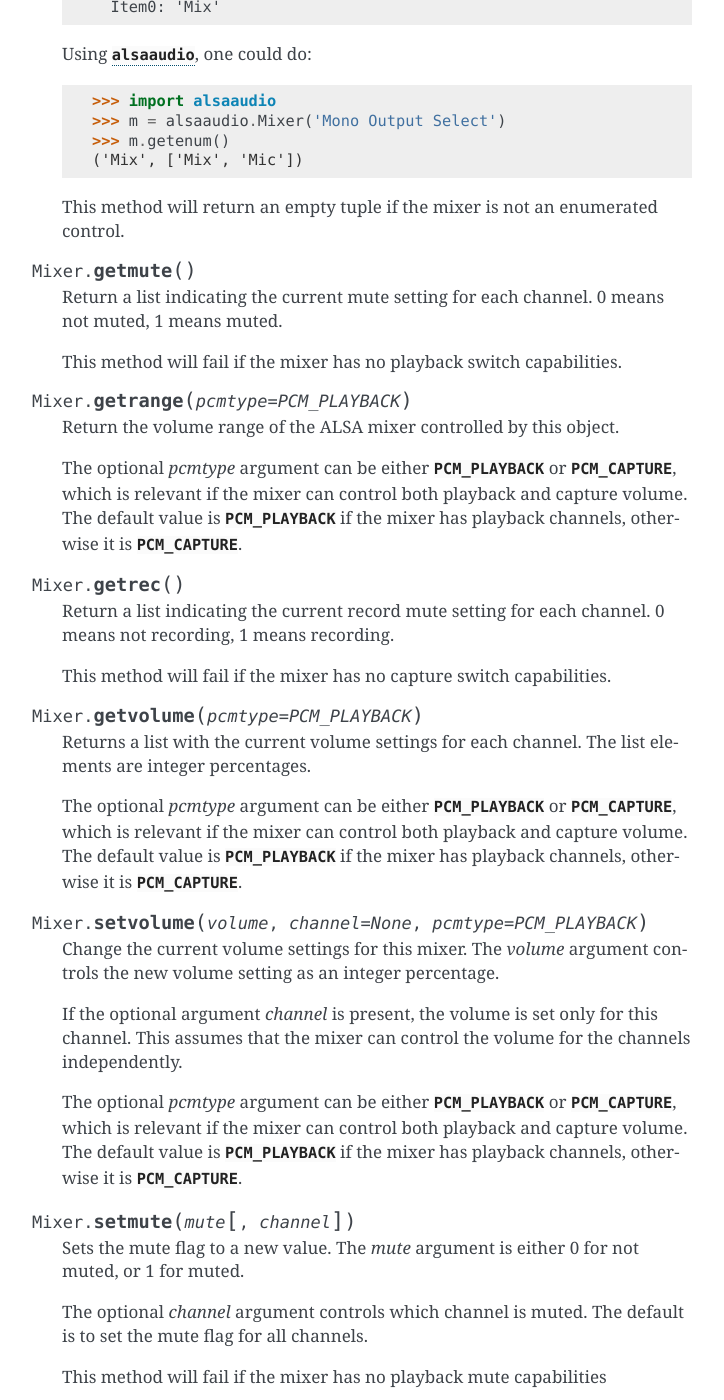
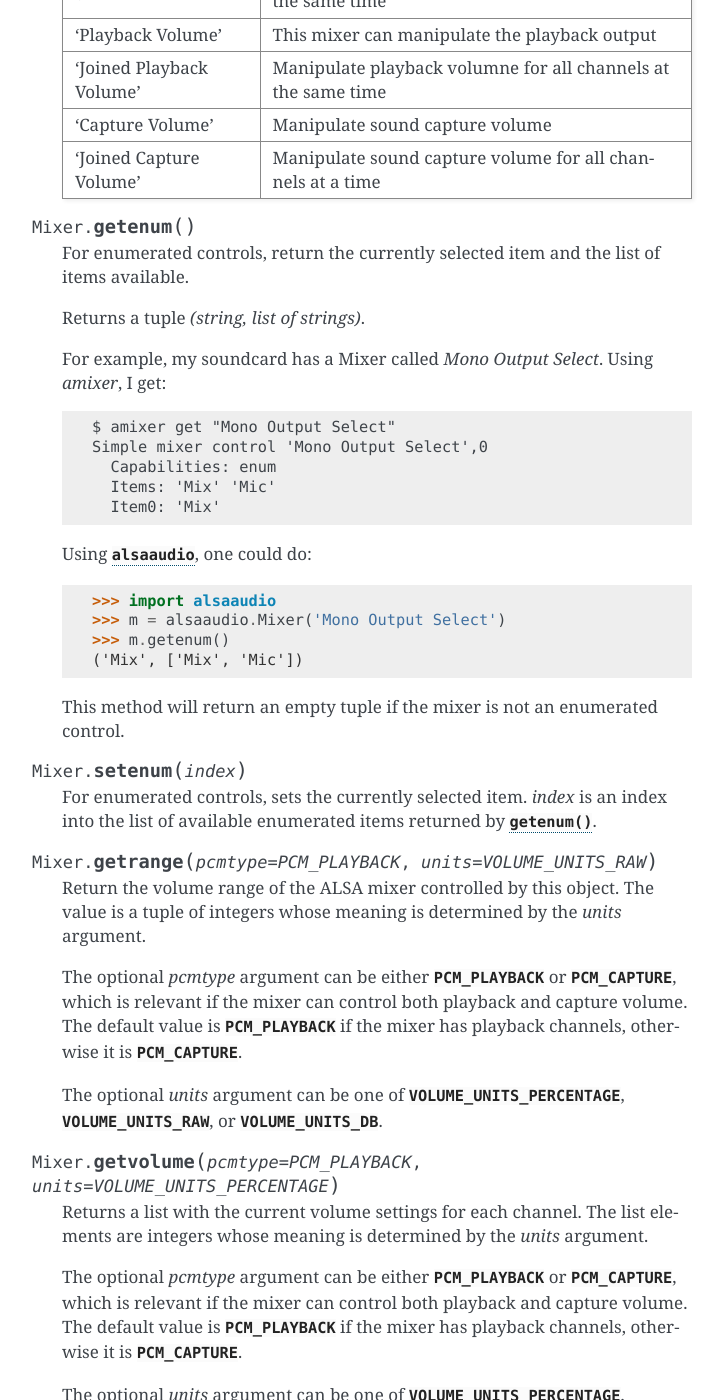
Before and after one commit to larsimmisch/pyalsaaudio, a Sphinx documentation site: the page built from doc/libalsaaudio.rst, in a window 1280 px wide and 1400 px high, scrolled down 11516 px. Shown: the whole window, without its empty margins (388-1112 px from the left). Built offline with Sphinx 7.4.7, drawn with Linux system fonts in a browser that asks for light colours; some of the changed text lies outside the part shown.

Commit message:
add missing and update incorrect/outdated documentation
for clarity, this includes docs which were previously omitted
(presumably) intentionally, but mark them as comments.

the getrec() and getmute() functions' docs are moved around, so they
appear in pairs with their set*() counterparts, like the *volume() ones
already did.

notably, this also fixes the docu of PCM_FORMAT_U8, which closes #104.

```diff
--- a/doc/libalsaaudio.rst
+++ b/doc/libalsaaudio.rst
@@ -39,6 +39,12 @@
    List the available ALSA cards by name. This function is only moderately
    useful. If you want to see a list of available PCM devices, use :func:`pcms`
    instead.
+
+..
+   Omitted by intention due to being superseded by cards():
+
+   .. function:: card_indexes()
+   .. function:: card_name()
 
 .. function:: mixers(cardindex=-1, device='default')
 
@@ -221,6 +227,34 @@
 
    Return the name of the sound card used by this PCM object.
 
+..
+   Omitted by intention due to not really fitting the c'tor-based setup concept:
+
+   .. method:: PCM.getchannels()
+
+   Returns list of the device's supported channel counts.
+
+   .. method:: PCM.getratebounds()
+
+   Returns the card's minimum and maximum supported sample rates as
+   a tuple of integers.
+
+   .. method:: PCM.getrates()
+
+   Returns the sample rates supported by the device.
+   The returned value can be of one of the following, depending on
+   the card's properties:
+   * Card supports only a single rate: returns the rate
+   * Card supports a continuous range of rates: returns a tuple of
+     the range's lower and upper bounds (inclusive)
+   * Card supports a collection of well-known rates: returns a list of
+     the supported rates
+
+   .. method:: PCM.getformats()
+
+   Returns a dictionary of supported format codes (integers) keyed by
+   their standard ALSA names (strings).
+
 .. method:: PCM.setchannels(nchannels)
 
    .. deprecated:: 0.9 Use the `channels` named argument to :func:`PCM`.
@@ -236,6 +270,20 @@
 .. method:: PCM.setperiodsize(period)
 
    .. deprecated:: 0.9 Use the `periodsize` named argument to :func:`PCM`.
+
+.. method:: PCM.info()
+
+   Returns a dictionary with the PCM object's configured parameters.
+
+   Values are retrieved from the ALSA library if they are available;
+   otherwise they represent those stored by pyalsaaudio, and their keys
+   are prefixed with ' (call value) '.
+
+   *New in 0.9.1*
+
+.. method:: PCM.dumpinfo()
+
+   Dumps the PCM object's configured parameters to stdout.
 
 .. method:: PCM.read()
 
@@ -274,10 +322,23 @@
    If *enable* is :const:`True`, playback or capture is paused.
    Otherwise, playback/capture is resumed.
 
+.. method:: PCM.drop()
+
+   Stop the stream and drop residual buffered frames.
+
+   *New in 0.9*
+
+.. method:: PCM.close()
+
+   Closes the PCM device.
+
+   For :const:`PCM_PLAYBACK` PCM objects in :const:`PCM_NORMAL` mode,
+   this function blocks until all pending playback is drained.
+
 .. method:: PCM.polldescriptors()
 
-   Returns a tuple of *(file descriptor, eventmask)* that can be used to
-   wait for changes on the PCM with *select.poll*.
+   Returns a list of tuples of *(file descriptor, eventmask)* that can be
+   used to wait for changes on the PCM with *select.poll*.
 
    The *eventmask* value is compatible with `poll.register`__ in the Python
    :const:`select` module.
@@ -468,43 +529,43 @@
    This method will return an empty tuple if the mixer is not an  enumerated
    control.
 
-.. method:: Mixer.getmute()
+.. method:: Mixer.setenum(index)
 
-   Return a list indicating the current mute setting for each
-   channel. 0 means not muted, 1 means muted.
+   For enumerated controls, sets the currently selected item.
+   *index* is an index into the list of available enumerated items returned
+   by :func:`getenum`.
 
-   This method will fail if the mixer has no playback switch capabilities.
-
-.. method:: Mixer.getrange(pcmtype=PCM_PLAYBACK)
+.. method:: Mixer.getrange(pcmtype=PCM_PLAYBACK, units=VOLUME_UNITS_RAW)
 
    Return the volume range of the ALSA mixer controlled by this object.
+   The value is a tuple of integers whose meaning is determined by the
+   *units* argument.
 
    The optional *pcmtype* argument can be either :const:`PCM_PLAYBACK` or
    :const:`PCM_CAPTURE`, which is relevant if the mixer can control both
    playback and capture volume.  The default value is :const:`PCM_PLAYBACK`
    if the mixer has playback channels, otherwise it is :const:`PCM_CAPTURE`.
 
-.. method:: Mixer.getrec()
+   The optional *units* argument can be one of :const:`VOLUME_UNITS_PERCENTAGE`,
+   :const:`VOLUME_UNITS_RAW`, or :const:`VOLUME_UNITS_DB`.
 
-   Return a list indicating the current record mute setting for each channel. 0
-   means not recording, 1 means recording.
-
-   This method will fail if the mixer has no capture switch capabilities.
-
-.. method:: Mixer.getvolume(pcmtype=PCM_PLAYBACK)
+.. method:: Mixer.getvolume(pcmtype=PCM_PLAYBACK, units=VOLUME_UNITS_PERCENTAGE)
 
    Returns a list with the current volume settings for each channel. The list
-   elements are integer percentages.
+   elements are integers whose meaning is determined by the *units* argument.
 
    The optional *pcmtype* argument can be either :const:`PCM_PLAYBACK` or
    :const:`PCM_CAPTURE`, which is relevant if the mixer can control both
    playback and capture volume. The default value is :const:`PCM_PLAYBACK`
    if the mixer has playback channels, otherwise it is :const:`PCM_CAPTURE`.
 
-.. method:: Mixer.setvolume(volume, channel=None, pcmtype=PCM_PLAYBACK)
+   The optional *units* argument can be one of :const:`VOLUME_UNITS_PERCENTAGE`,
+   :const:`VOLUME_UNITS_RAW`, or :const:`VOLUME_UNITS_DB`.
+
+.. method:: Mixer.setvolume(volume, channel=None, pcmtype=PCM_PLAYBACK, units=VOLUME_UNITS_PERCENTAGE)
 
    Change the current volume settings for this mixer. The *volume* argument
-   controls the new volume setting as an integer percentage.
+   is an integer whose meaning is determined by the *units* argument.
 
    If the optional argument *channel* is present, the volume is set
    only for this channel. This assumes that the mixer can control the
@@ -515,6 +576,16 @@
    playback and capture volume. The default value is :const:`PCM_PLAYBACK`
    if the mixer has playback channels, otherwise it is :const:`PCM_CAPTURE`.
 
+   The optional *units* argument can be one of :const:`VOLUME_UNITS_PERCENTAGE`,
+   :const:`VOLUME_UNITS_RAW`, or :const:`VOLUME_UNITS_DB`.
+
+.. method:: Mixer.getmute()
+
+   Return a list indicating the current mute setting for each channel.
+   0 means not muted, 1 means muted.
+
+   This method will fail if the mixer has no playback switch capabilities.
+
 .. method:: Mixer.setmute(mute, [channel])
 
    Sets the mute flag to a new value. The *mute* argument is either 0 for not
@@ -524,6 +595,13 @@
    muted. The default is to set the mute flag for all channels.
 
    This method will fail if the mixer has no playback mute capabilities
+
+.. method:: Mixer.getrec()
+
+   Return a list indicating the current record mute setting for each channel.
+   0 means not recording, 1 means recording.
+
+   This method will fail if the mixer has no capture switch capabilities.
 
 .. method:: Mixer.setrec(capture, [channel])
 
@@ -537,17 +615,21 @@
 
 .. method:: Mixer.polldescriptors()
 
-   Returns a tuple of *(file descriptor, eventmask)* that can be used to
-   wait for changes on the mixer with *select.poll*.
+   Returns a list of tuples of *(file descriptor, eventmask)* that can be
+   used to wait for changes on the mixer with *select.poll*.
 
    The *eventmask* value is compatible with `poll.register`__ in the Python
    :const:`select` module.
 
 .. method:: Mixer.handleevents()
 
-   Acknowledge events on the *polldescriptors* file descriptors
+   Acknowledge events on the :func:`polldescriptors` file descriptors
    to prevent subsequent polls from returning the same events again.
    Returns the number of events that were acknowledged.
+
+.. method:: Mixer.close()
+
+   Closes the Mixer device.
 
 **A rant on the ALSA Mixer API**
 
```
